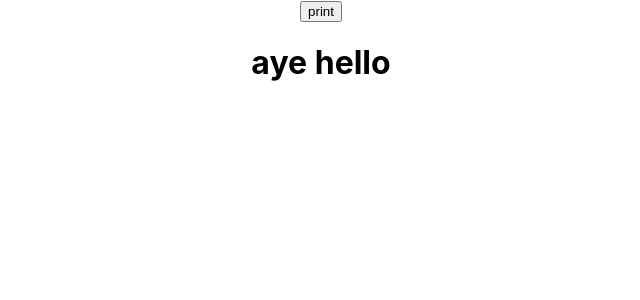
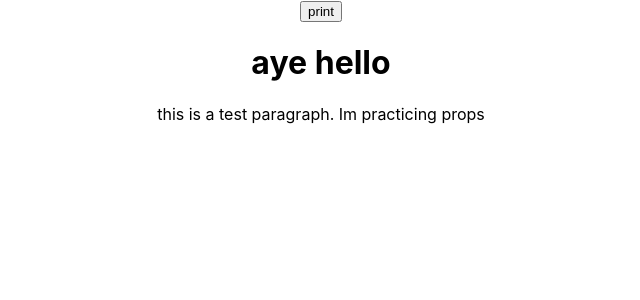
Before and after one commit to sukrijakararic/devtoolspractice, a React (Create React App) app: page / in a window 1280 px wide. Shown: the top 300 px of the page, without its empty margins (319-959 px from the left). Built offline with nearby package versions, Linux system fonts and the light colour scheme.

Commit message:
add paragraph comment

```diff
--- a/src/header.js
+++ b/src/header.js
@@ -7,7 +7,7 @@
         <button onClick={props.butt}>print</button>
 
         <h1>{props.speak}</h1>
-        <p id="sup"></p>
+        <p>this is a test paragraph. Im practicing props </p>
         </>
     )
 
```
